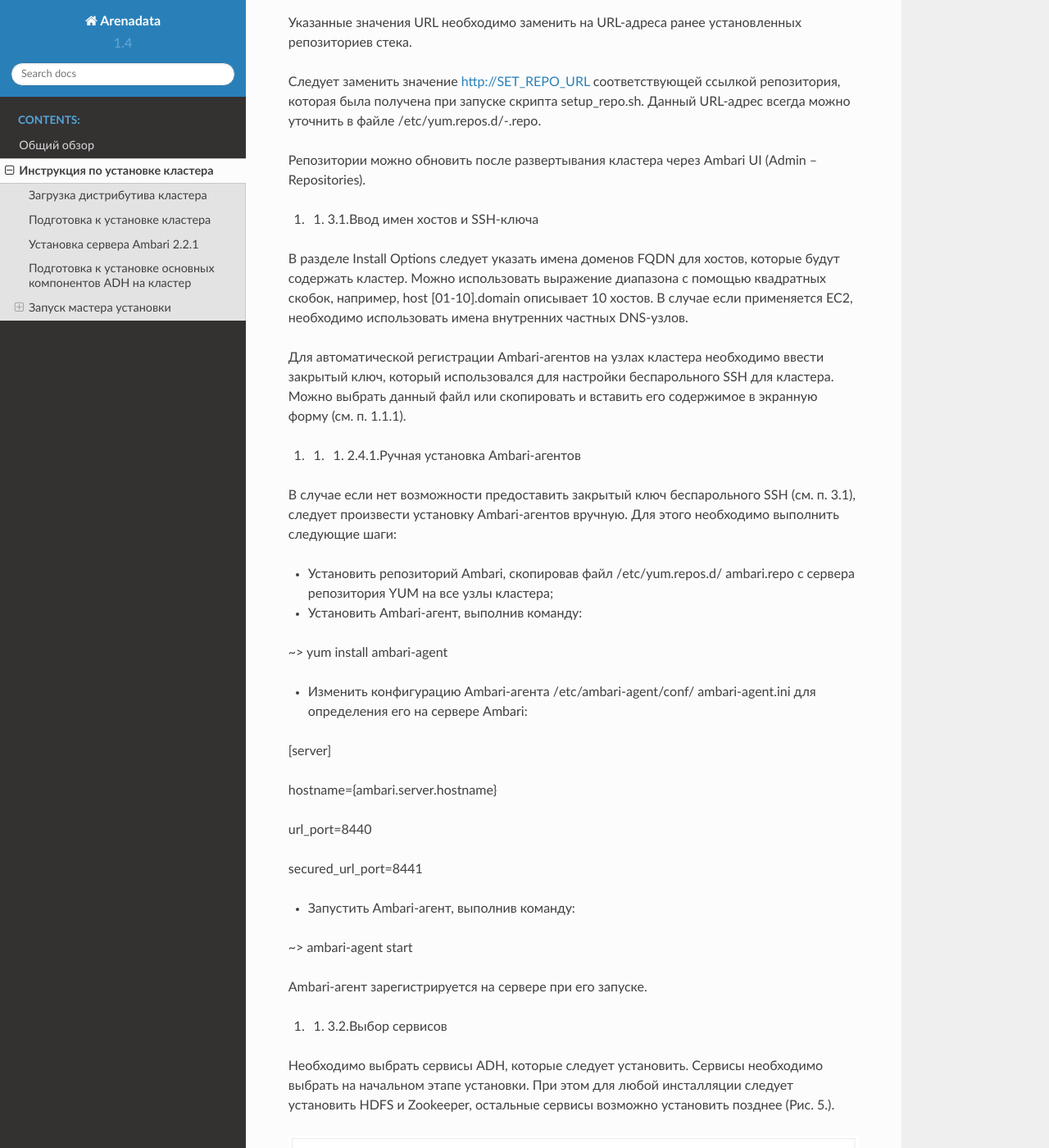
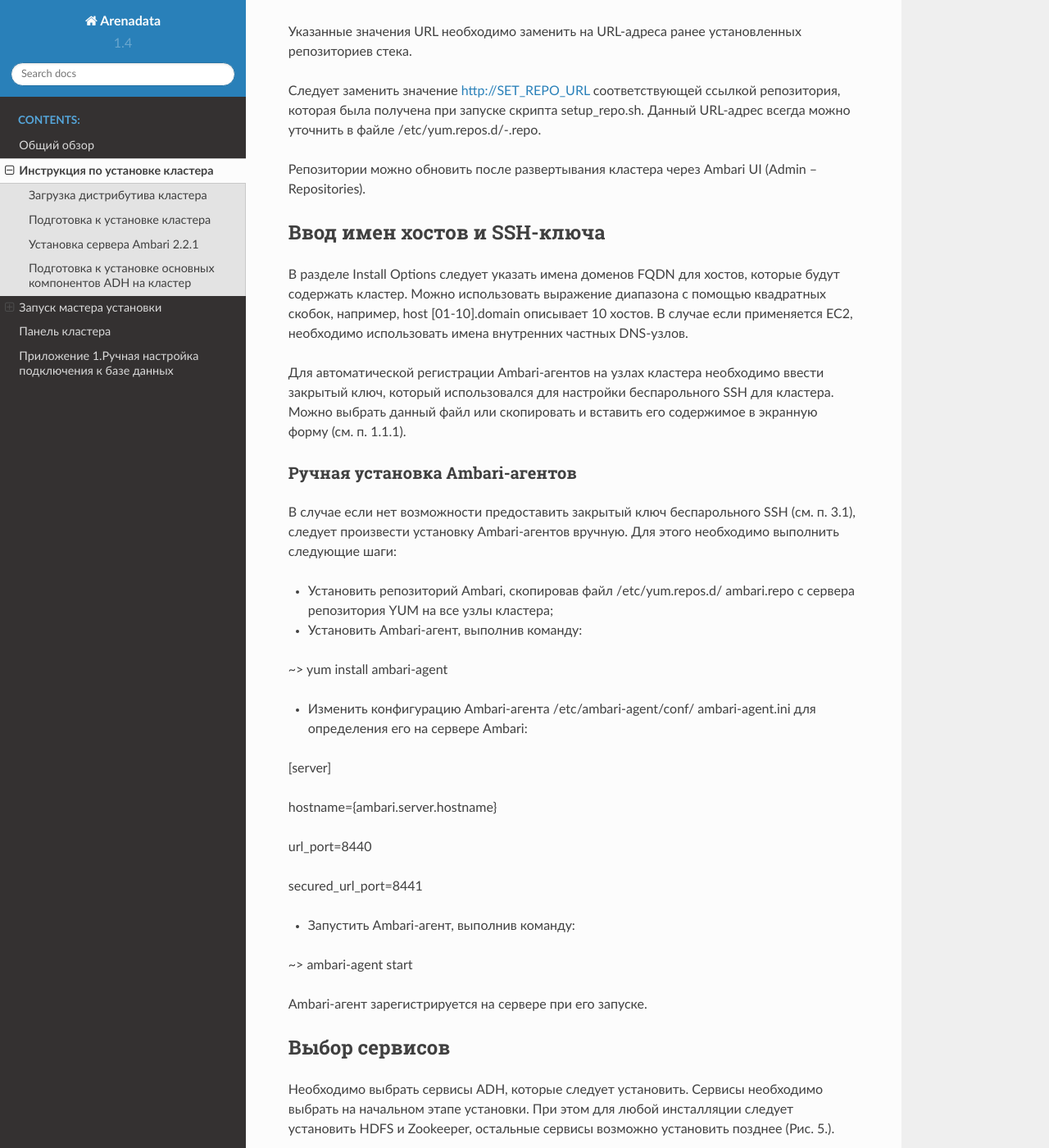
Before and after one commit to arenadata/docs_adps, a Sphinx documentation site: the page built from source/install.rst, in a window 1280 px wide and 1400 px high, scrolled down 3797 px. Shown: the whole window at 82% size. Built offline with Sphinx 7.4.7 and the Read the Docs theme 2.0.0, drawn with Linux system fonts in a browser that asks for light colours; some of the changed text lies outside the part shown.

Commit message:
Update install.rst

```diff
--- a/source/install.rst
+++ b/source/install.rst
@@ -101,7 +101,7 @@ E-mail: info@arenadata.io
 
 
 Запуск мастера установки
-------------------------
+========================
 
 Для создания кластера необходимо после входа в Ambari запустить мастер
 установки, нажав в главной экранной форме кнопку Launch Install Wizard. Мастер установки проводит по шагам, необходимым для
@@ -120,7 +120,7 @@ E-mail: info@arenadata.io
 
 
 Изменение URL-адреса репозитория YUM
-^^^^^^^^^^^^^^^^^^^^^^^^^^^^^^^^^^^^
+------------------------------------
 
 
 Для того чтобы открыть список репозиториев YUM необходимо в блоке
@@ -147,10 +147,8 @@ Repository Options, при этом Ambari выберет RPM со стеком
 UI (Admin – Repositories).
 
 
-#.
-
-    #. 3.1.Ввод имен хостов и SSH-ключа
-
+Ввод имен хостов и SSH-ключа
+----------------------------
 
 
 В разделе Install Options следует указать имена доменов FQDN для
@@ -165,13 +163,9 @@ UI (Admin – Repositories).
 скопировать и вставить его содержимое в экранную форму (см. п. 1.1.1).
 
 
-#.
 
-    #.
-
-        #. 2.4.1.Ручная установка Ambari-агентов
-
-
+Ручная установка Ambari-агентов
+^^^^^^^^^^^^^^^^^^^^^^^^^^^^^^^
 
 
 В случае если нет возможности предоставить закрытый ключ беспарольного
@@ -208,10 +202,8 @@ secured_url_port=8441
 Ambari-агент зарегистрируется на сервере при его запуске.
 
 
-#.
-
-    #. 3.2.Выбор сервисов
-
+Выбор сервисов
+--------------
 
 
 Необходимо выбрать сервисы ADH, которые следует установить. Сервисы
@@ -233,10 +225,8 @@ Ambari-агент зарегистрируется на сервере при е
 этом Ambari Metrics можно будет добавить в кластер позднее.
 
 
-#.
-
-    #. 3.3.Назначение мастер-компонентов
-
+Назначение мастер-компонентов
+-----------------------------
 
 
 Необходимо назначить мастер-компоненты для узлов кластера (Рис. 6.).
@@ -256,10 +246,8 @@ Ambari-агент зарегистрируется на сервере при е
 для конфигурации Hive Metastore.
 
 
-#.
-
-    #. 3.4.Назначение Slave и Client
-
+Назначение Slave и Client
+-------------------------
 
 
 Необходимо назначить сервисные компоненты Slave и Client для узлов
@@ -278,10 +266,8 @@ Ambari-агент зарегистрируется на сервере при е
 чтобы убедиться, что все компоненты настроены правильно.
 
 
-#.
-
-    #. 2.5.Дополнительные настройки сервисов
-
+Дополнительные настройки сервисов
+---------------------------------
 
 
 На экранной форме отображаются параметры конфигурации отдельных
@@ -302,10 +288,9 @@ Ambari-агент зарегистрируется на сервере при е
 
     Рис.8. Дополнительные настройки сервисов
 
-#.
 
-    #. 2.6.Установка, запуск и тестирование
-
+Установка, запуск и тестирование
+--------------------------------
 
 
 На экранной форме отображается ход развертывания кластера на каждом
@@ -343,7 +328,8 @@ Next.
 открывается панель инструментов кластера.
 
 
-#. 4.Панель кластера
+Панель кластера
+===============
 
 
 Панель инструментов является центральным местом и отображает
@@ -358,7 +344,9 @@ Next.
 
     Рис.11. Панель кластера
 
-#. Приложение 1.Ручная настройка подключения к базе данных
+
+Приложение 1.Ручная настройка подключения к базе данных
+=======================================================
 
 
 Если в процессе настройки сервера Ambari (см. п. 2.3) необходимо
```
